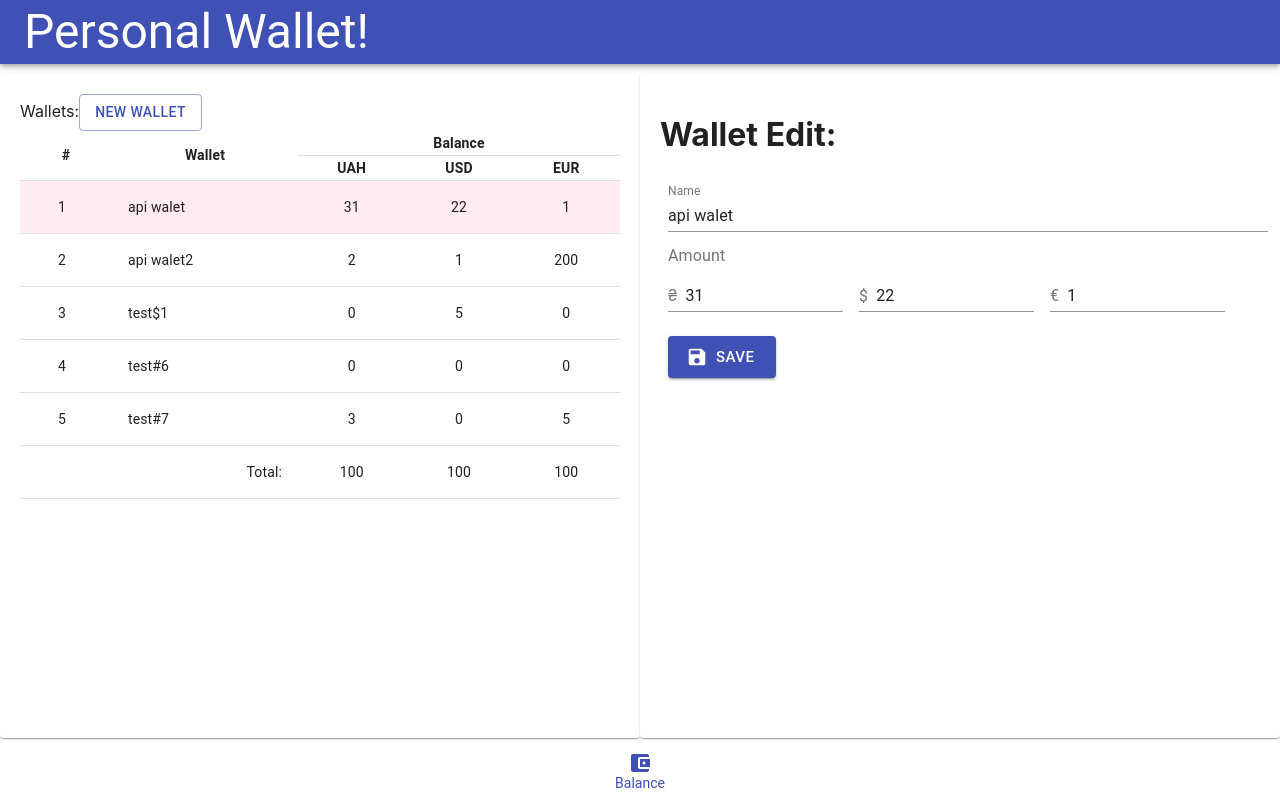
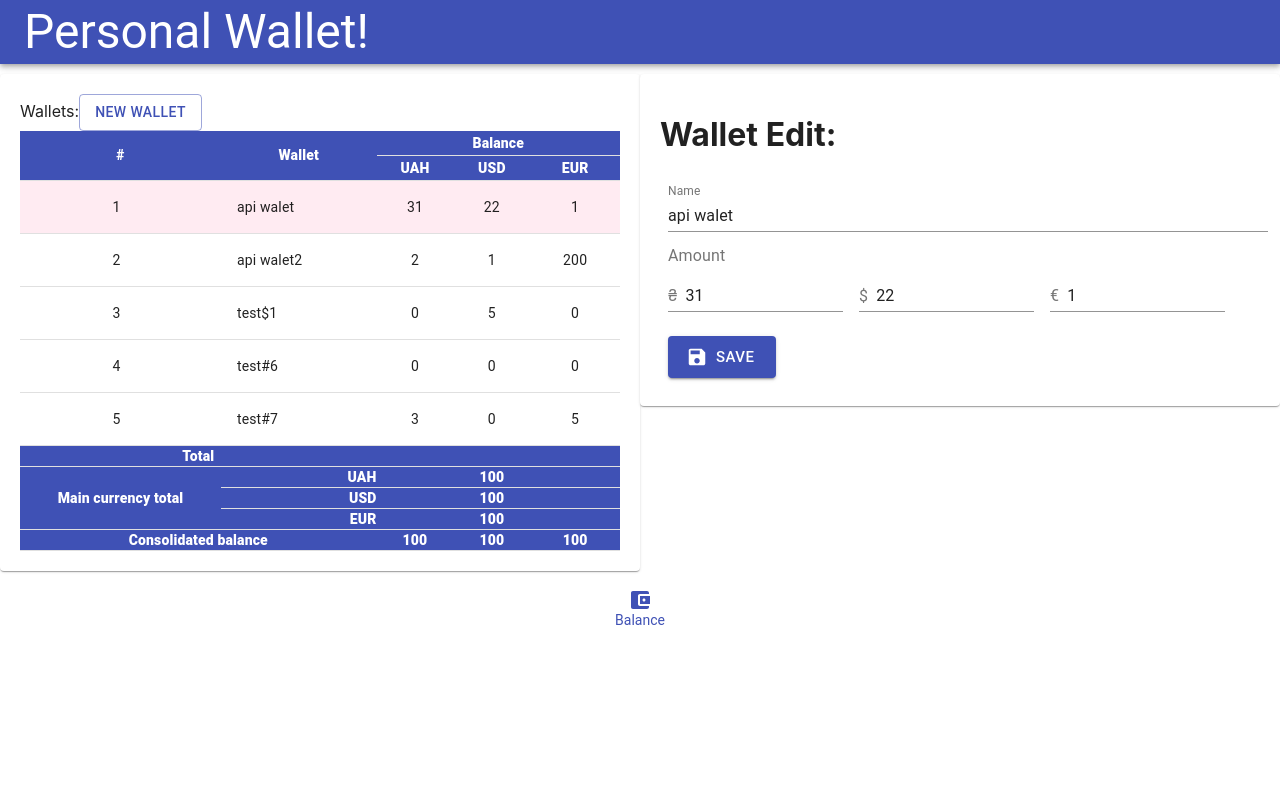
Before and after one commit to mvLaboratory/walletDemo, a React (Create React App) app: page / in a window 1280 px wide. Built offline with nearby package versions, Linux system fonts and the light colour scheme; data requests are answered from the project's data file.

Commit message:
Table summary reducer

```diff
--- a/src/App.css
+++ b/src/App.css
@@ -1,8 +1,10 @@
 :root {
-  --header-height: 64px;
+  /* --header-height: 64px;
   --footer-height: 56px;
-  --body-height: calc(100% - var(--header-height) - var(--footer-height));
-  --bodycontent-height: calc(100% - (var(--footer-height) / 2));
+  --body-height: 100%;
+  --bodycontent-height: 100%; */
+  /* calc(100% - var(--header-height) - var(--footer-height)); */
+  /* calc(100% - (var(--footer-height) / 2)); */
 }
 
 #root,
@@ -13,7 +15,7 @@ body,
   margin: 0;
 }
 
-header {
+/* header {
   height: var(--header-height);
 }
 
@@ -40,4 +42,4 @@ header {
 .MuiTableHead-root .MuiTableCell-head {
   font-weight: 700;
   padding: 0%;
-}
+} */
--- a/src/Components/Balance/BalancePage.js
+++ b/src/Components/Balance/BalancePage.js
@@ -2,7 +2,7 @@ import React from "react";
 import { connect } from "react-redux";
 import WalletsList from "./WalletsList.js"
 import WalletInfo from "./WalletInfo.js"
-import { addWallet, saveWallet, loadWaletsBalance } from "../../actions/BalanceActions.js";
+import { addWallet, saveWallet, loadWaletsBalance, loadBalanceSummary } from "../../actions/BalanceActions.js";
 import { loadCurrency } from "../../actions/CurrencyActions.js";
 import { Grid } from '@material-ui/core';
 
@@ -15,6 +15,7 @@ class BalancePage extends React.Component {
   componentDidMount() {
     this.props.dispatch(loadCurrency());
     this.props.dispatch(loadWaletsBalance());
+    this.props.dispatch(loadBalanceSummary());
   }
 
   componentDidUpdate() {
@@ -70,8 +71,10 @@ class BalancePage extends React.Component {
         overflowY: 'auto'
       }
     }
-    const { balance, currency } = this.props;
+    const { balance, balanceSummary, currency } = this.props;
     const { activeWallet } = this.state;
+    //debugger;
+    console.log("balanceSummary", balanceSummary);
 
     return (
       <Grid container>
@@ -81,6 +84,7 @@ class BalancePage extends React.Component {
             selectWalletHandler={this.handleWalletSelect}
             selectedWalletId={activeWallet ? activeWallet.id : 0}
             wallets={balance}
+            balanceSummary={balanceSummary}
             currencyList={currency}
             addWalletHandler={this.addWalletHandler}
           />
@@ -103,6 +107,7 @@ class BalancePage extends React.Component {
 const mapStateToProps = function(state) {
    return {
      balance: state.BalanceReducer.items,
+     balanceSummary: state.BalanceReducer.balanceSummary,
      currency: state.CurrencyReducer.currency,
      loading: state.BalanceReducer.loading,
      error: state.BalanceReducer.error
--- a/src/Components/Balance/BalanceTable/BalanceTableHeader.js
+++ b/src/Components/Balance/BalanceTable/BalanceTableHeader.js
@@ -4,20 +4,32 @@ import { TableCell, TableHead, TableRow} from '@material-ui/core'
 import { makeStyles } from '@material-ui/core/styles';
 
 function BalanceTableHeader( {currencyList} ) {
+  const useStyles = makeStyles(theme => ({
+    tableHeader: {
+      backgroundColor: '#3f51b5',
+      color: '#ffffff',
+      fontWeight: 900,
+      padding: 0
+    }
+  }));
+  const classes = useStyles();
+
   const currencyCollumns = () => {
     if (!currencyList) return (<div/>);
     return(
       currencyList.map(currency => (
-      <TableCell key={"currencyTableHead"+currency.id} align="center">{currency.name}</TableCell>
+      <TableCell key={"currencyTableHead"+currency.id} align="center" className={clsx(classes.tableHeader)}>
+        {currency.name}
+      </TableCell>
     )));
   }
 
   return(
     <TableHead>
       <TableRow>
-        <TableCell align="center" size="small" rowSpan={2}>#</TableCell>
-        <TableCell align="center" rowSpan={2}>Wallet</TableCell>
-        <TableCell align="center" colSpan={3}>Balance</TableCell>
+        <TableCell align="center" size="small" rowSpan={2} className={clsx(classes.tableHeader)}>#</TableCell>
+        <TableCell align="center" rowSpan={2} className={clsx(classes.tableHeader)}>Wallet</TableCell>
+        <TableCell align="center" colSpan={3} className={clsx(classes.tableHeader)}>Balance</TableCell>
       </TableRow>
       <TableRow>{ currencyCollumns() }</TableRow>
     </TableHead>
--- a/src/Components/Balance/BalanceTable/BalanceTableSummary.js
+++ b/src/Components/Balance/BalanceTable/BalanceTableSummary.js
@@ -1,24 +1,75 @@
 import React from "react";
 import clsx from 'clsx';
-import { TableCell, TableHead, TableRow} from '@material-ui/core'
+import { TableCell, TableRow} from '@material-ui/core'
 import { makeStyles } from '@material-ui/core/styles';
 
-function BalanceTableSummary( {currencyList} ) {
-  // const currencyCollumns = () => {
-  //   if (!currencyList) return (<div/>);
-  //   return(
-  //     currencyList.map(currency => (
-  //     <TableCell key={"currencyTableHead"+currency.id} align="center">{currency.name}</TableCell>
-  //   )));
-  // }
+function BalanceTableSummary( {currencyList, balanceSummary} ) {
+  const useStyles = makeStyles(theme => ({
+    tableSummary: {
+      backgroundColor: '#3f51b5',
+      color: '#ffffff',
+      fontWeight: 900,
+      padding: 0
+    }
+  }));
+  const classes = useStyles();
+
+  const BalanceTableCell = (text, align = "center", colSpan = 1, rowSpan = 1) => {
+    return(
+      <TableCell
+        align={align}
+        colSpan={colSpan}
+        rowSpan={rowSpan}
+        className={clsx(classes.tableSummary)}>
+          { text }
+      </TableCell>
+    );
+  }
+
+  const renderCurrencyTotalCollumns = () => {
+    if (!currencyList) return (<div/>);
+    console.log("Table Summary", balanceSummary);
+    return(
+      currencyList.map(currency => (
+        BalanceTableCell(currency.value)
+    )));
+  }
 
   return(
-    <TableRow>
-    <TableCell align="right" colSpan={2}>Total:</TableCell>
-    <TableCell align="center">100</TableCell>
-    <TableCell align="center">100</TableCell>
-    <TableCell align="center">100</TableCell>
-  </TableRow>
+    <>
+      <TableRow>
+        { BalanceTableCell("Total", "center", 2) }
+        { renderCurrencyTotalCollumns() }
+        {/* { BalanceTableCell("100") }
+        { BalanceTableCell("100") }
+        { BalanceTableCell("100") } */}
+      </TableRow>
+      <TableRow className={clsx(classes.tableSummaty)}>
+        { BalanceTableCell("Main currency total", "center", 1, 3) }
+        { BalanceTableCell("UAH", "right") }
+        { BalanceTableCell("") }
+        { BalanceTableCell("100") }
+        { BalanceTableCell("") }
+      </TableRow>
+      <TableRow className={clsx(classes.tableSummaty)}>
+        { BalanceTableCell("USD", "right") }
+        { BalanceTableCell("") }
+        { BalanceTableCell("100") }
+        { BalanceTableCell("") }
+      </TableRow>
+      <TableRow className={clsx(classes.tableSummaty)}>
+        { BalanceTableCell("EUR", "right") }
+        { BalanceTableCell("") }
+        { BalanceTableCell("100") }
+        { BalanceTableCell("") }
+      </TableRow>
+      <TableRow>
+        { BalanceTableCell("Consolidated balance", "center", 2) }
+        { BalanceTableCell("100") }
+        { BalanceTableCell("100") }
+        { BalanceTableCell("100") }
+      </TableRow>
+    </>
   );
 }
 
--- a/src/Components/Balance/WalletInfo.js
+++ b/src/Components/Balance/WalletInfo.js
@@ -11,7 +11,6 @@ import SaveIcon from '@material-ui/icons/Save';
 
 function WalletInfo( {styles, activeWallet, currencyList, handleWalletNameChange, handleWalletBalanceChange, saveHandler }) {
   const walletName = activeWallet ? activeWallet.name : '';
-  //const walletBalance = activeWallet ? activeWallet.value : 0;
 
   const useStyles = makeStyles(theme => ({
     root: {
--- a/src/Components/Balance/WalletsList.js
+++ b/src/Components/Balance/WalletsList.js
@@ -2,7 +2,7 @@ import React from "react";
 import NewWalletDialog from "./NewWalletDialog.js"
 import BalanceTableHeader from "./BalanceTable/BalanceTableHeader.js"
 import BalanceTableSummary from "./BalanceTable/BalanceTableSummary.js"
-import { Paper, Table, TableBody, TableCell, TableHead, TableRow} from '@material-ui/core'
+import { Paper, Table, TableBody, TableCell, TableRow} from '@material-ui/core'
 
 class WalletsList extends React.Component {
   getCurrencyReminder(currency, wallet) {
@@ -14,9 +14,9 @@ class WalletsList extends React.Component {
   }
 
   render() {
-    const { styles, selectWalletHandler, wallets, currencyList, selectedWalletId, addWalletHandler } = this.props;
+    const { styles, selectWalletHandler, wallets, balanceSummary, currencyList, selectedWalletId, addWalletHandler } = this.props;
+    console.log("Wallets List balanceSummary", balanceSummary);
     return (
-      <>
       <Paper style={styles.Paper}>
           <div className="Balance">
             <div><span>Wallets:</span>
@@ -40,19 +40,12 @@ class WalletsList extends React.Component {
                       }
                     </TableRow>
                   ))}
-                    {/* <TableRow>
-                      <TableCell align="right" colSpan={2}>Total:</TableCell>
-                      <TableCell align="center">100</TableCell>
-                      <TableCell align="center">100</TableCell>
-                      <TableCell align="center">100</TableCell>
-                    </TableRow> */}
-                    <BalanceTableSummary/>
+                  <BalanceTableSummary currencyList = {currencyList} balanceSummary = { balanceSummary }/>
                 </TableBody>
               </Table>
             </div>
           </div>
       </Paper>
-      </>
     );
   }
 }
--- a/src/actions/BalanceActions.js
+++ b/src/actions/BalanceActions.js
@@ -13,6 +13,22 @@ export function loadWaletsBalance() {
         return responseData;
       })
       .catch(error => dispatch(loadWaletsBalanceFailure(error)));
+  };
+}
+
+export function loadBalanceSummary() {
+  return dispatch => {
+    dispatch(loadBalanceSummaryBegin());
+    return axios
+      .get("http://localhost:30001/balanceSummary")
+      .then(response => {
+        return response.data;
+      })
+      .then(responseData => {
+        dispatch(loadBalanceSummarySuccess(responseData));
+        return responseData;
+      })
+      .catch(error => dispatch(loadBalanceSummaryFailure(error)));
   };
 }
 
@@ -55,6 +71,10 @@ export const LOAD_WALETS_BALANCE_BEGIN = "LOAD_WALETS_BALANCE_BEGIN";
 export const LOAD_WALETS_BALANCE_SUCCESS = "LOAD_WALETS_BALANCE_SUCCESS";
 export const LOAD_WALETS_BALANCE_FAILURE = "LOAD_WALETS_BALANCE_FAILURE";
 
+export const LOAD_BALANCE_SUMMARY_BEGIN = "LOAD_BALANCE_SUMMARY_BEGIN";
+export const LOAD_BALANCE_SUMMARY_SUCCESS = "LOAD_BALANCE_SUMMARY_SUCCESS";
+export const LOAD_BALANCE_SUMMARY_FAILURE = "LOAD_BALANCE_SUMMARY_FAILURE";
+
 export const SAVE_WALLET_BEGIN = "SAVE_WALLET_BEGIN";
 export const SAVE_WALLET_SUCCESS = "SAVE_WALLET_SUCCESS";
 export const SAVE_WALLET_FAILURE = "SAVE_WALLET_FAILURE";
@@ -67,6 +87,7 @@ export const ADD_WALLETS_BEGIN = "ADD_WALLETS_BEGIN";
 export const ADD_WALLETS_SUCCESS = "ADD_WALLETS_SUCCESS";
 export const ADD_WALLETS_FAILURE = "ADD_WALLETS_FAILURE";
 
+
 export const loadWaletsBalanceBegin = () => ({
   type: LOAD_WALETS_BALANCE_BEGIN
 });
@@ -78,6 +99,21 @@ export const loadWaletsBalanceSuccess = balance => ({
 
 export const loadWaletsBalanceFailure = error => ({
   type: LOAD_WALETS_BALANCE_FAILURE,
+  payload: { error }
+});
+
+
+export const loadBalanceSummaryBegin = () => ({
+  type: LOAD_BALANCE_SUMMARY_BEGIN
+});
+
+export const loadBalanceSummarySuccess = balanceSummary => ({
+  type: LOAD_BALANCE_SUMMARY_SUCCESS,
+  payload: { balanceSummary }
+});
+
+export const loadBalanceSummaryFailure = error => ({
+  type: LOAD_BALANCE_SUMMARY_FAILURE,
   payload: { error }
 });
 
--- a/src/reducers/BalanceReducer.js
+++ b/src/reducers/BalanceReducer.js
@@ -2,6 +2,9 @@ import {
   LOAD_WALETS_BALANCE_BEGIN,
   LOAD_WALETS_BALANCE_SUCCESS,
   LOAD_WALETS_BALANCE_FAILURE,
+  LOAD_BALANCE_SUMMARY_BEGIN,
+  LOAD_BALANCE_SUMMARY_SUCCESS,
+  LOAD_BALANCE_SUMMARY_FAILURE,
   SAVE_WALLET_BEGIN,
   SAVE_WALLET_SUCCESS,
   SAVE_WALLET_FAILURE,
@@ -14,8 +17,10 @@ const defaultBalance = [];
 
 const initialState = {
   items: defaultBalance,
+  balanceSummary: {},
   loading: false,
   saveWalletLoading: false,
+  balanceSummaryLoading: false,
   saveWalletResult: false,
   addWalletResult: false,
   error: null
@@ -43,6 +48,28 @@ export default function BalanceReducer(state = initialState, action) {
         loading: false,
         error: action.payload.error,
         items: []
+      };
+
+    case LOAD_BALANCE_SUMMARY_BEGIN:
+      return {
+        ...state,
+        balanceSummaryLoading: true,
+        error: null
+      };
+
+    case LOAD_BALANCE_SUMMARY_SUCCESS:
+      return {
+        ...state,
+        balanceSummaryLoading: false,
+        balanceSummary: action.payload.balanceSummary
+      };
+
+    case LOAD_BALANCE_SUMMARY_FAILURE:
+      return {
+        ...state,
+        balanceSummaryLoading: false,
+        error: action.payload.error,
+        balanceSummary: {}
       };
 
     case SAVE_WALLET_BEGIN:
```
Lines whose indentation alone changed are shown as unchanged.
